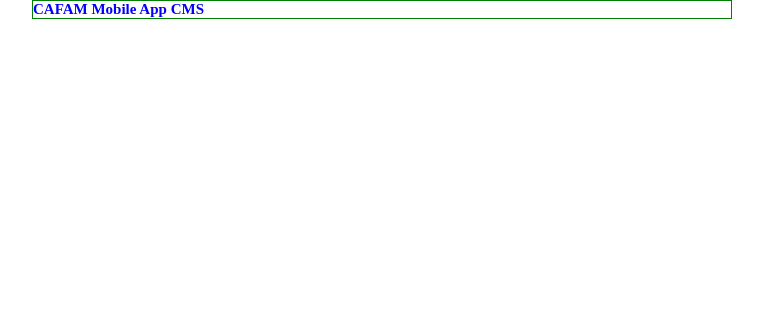
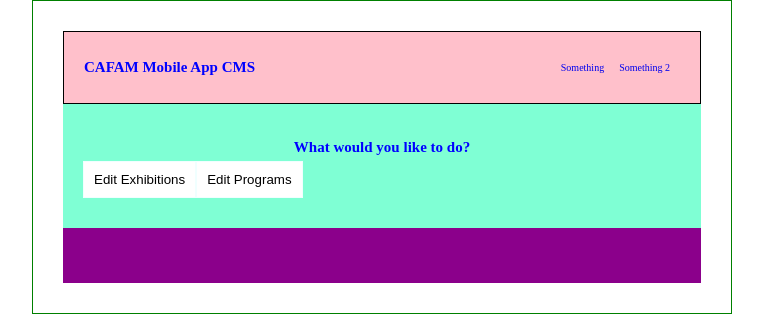
Before and after one commit to AlexEBall/museum-API-Server, a React (Create React App) app in the folder client/: page / in a window 1280 px wide. Shown: the top 322 px of the page, without its empty margins (258-1021 px from the left). Built offline with nearby package versions, Linux system fonts and the light colour scheme.

Commit message:
home page styling nearly done

```diff
--- a/client/src/pages/Home.js
+++ b/client/src/pages/Home.js
@@ -4,11 +4,34 @@ export default class Home extends Component {
     render() {
         return(
             <div className="wrapper">
-                <header>
-                    <nav>
-                        <h2 className="nav-title">CAFAM Mobile App CMS</h2>
+                <header className="header">
+                    <nav className="nav">
+                        <h2 className="nav__title">CAFAM Mobile App CMS</h2>
+                        <div className="nav__links-box">
+                            <ul className="nav__links-ul">
+                                <li className="nav__links-li">
+                                    <a className="nav__links" href="#">Something</a>
+                                </li>
+                                <li className="nav__links-li">
+                                    <a className="nav__links" href="#">Something 2</a>
+                                </li>
+                            </ul>
+                        </div>
                     </nav>
                 </header>
+                <section className="content">
+                    <h1 className="content__title">What would you like to do?</h1>
+                    <div className="content__choices">
+                        <button className="content__btn">
+                            Edit Exhibitions
+                        </button>
+                        <button className="content__btn">
+                            Edit Programs
+                        </button>
+                    </div>
+                </section>
+                <footer className="footer">
+                </footer>
             </div>
         );
     }
--- a/client/src/styles/css/index.css
+++ b/client/src/styles/css/index.css
@@ -15,4 +15,48 @@ body {
 .wrapper {
   width: 70rem;
   border: solid green .1rem;
-  margin: 0 auto; }
+  margin: 0 auto;
+  padding: 3rem;
+  display: flex;
+  flex-direction: column; }
+
+.header {
+  flex: 0 1 6rem;
+  background-color: pink; }
+
+.nav {
+  padding: 2rem;
+  border: solid 1px black;
+  display: flex;
+  justify-content: space-between;
+  align-items: center; }
+  .nav__links-box {
+    padding: 1em;
+    display: flex; }
+  .nav__links-ul {
+    display: flex; }
+  .nav__links-li {
+    margin-left: 1.5rem;
+    list-style: none; }
+  .nav__links {
+    text-decoration: none; }
+
+.content {
+  flex: 0 1 auto;
+  flex-direction: column;
+  background-color: aquamarine;
+  padding: 3rem 2rem; }
+  .content__title {
+    text-align: center;
+    margin: .5rem 0; }
+  .content__btn {
+    padding: 1rem;
+    border: solid 1px azure;
+    background-color: white; }
+    .content__btn:hover {
+      cursor: pointer;
+      background-color: silver; }
+
+.footer {
+  flex: 0 1 5.5rem;
+  background-color: darkmagenta; }
--- a/client/src/styles/scss/_base.scss
+++ b/client/src/styles/scss/_base.scss
@@ -25,4 +25,66 @@ body {
     width: 70rem;
     border: solid green .1rem;
     margin: 0 auto;
+    padding: 3rem;
+    display: flex;
+    flex-direction: column;
 }
+
+.header {
+    flex: 0 1 6rem;
+    background-color: pink;
+}
+
+.nav {
+    padding: 2rem;
+    border: solid 1px black;
+    display: flex;
+    justify-content: space-between;
+    align-items: center;
+
+    &__links-box {
+        padding: 1em;
+        display: flex;
+    }
+
+    &__links-ul {
+        display: flex;
+        // padding: 2rem;
+    }
+
+    &__links-li {
+        margin-left: 1.5rem;
+        list-style: none;
+    }
+    &__links {
+        text-decoration: none;
+    }
+}
+
+.content {
+    flex: 0 1 auto;
+    flex-direction: column;
+    background-color: aquamarine;
+    padding: 3rem 2rem;
+
+    &__title {
+        text-align: center;
+        margin: .5rem 0;
+    }
+
+    &__btn {
+        padding: 1rem;
+        border: solid 1px azure;
+        background-color: white;
+
+        &:hover{
+            cursor: pointer;
+            background-color: silver;
+        }
+    }
+}
+
+.footer {
+    flex: 0 1 5.5rem;
+    background-color: darkmagenta;
+}
```
